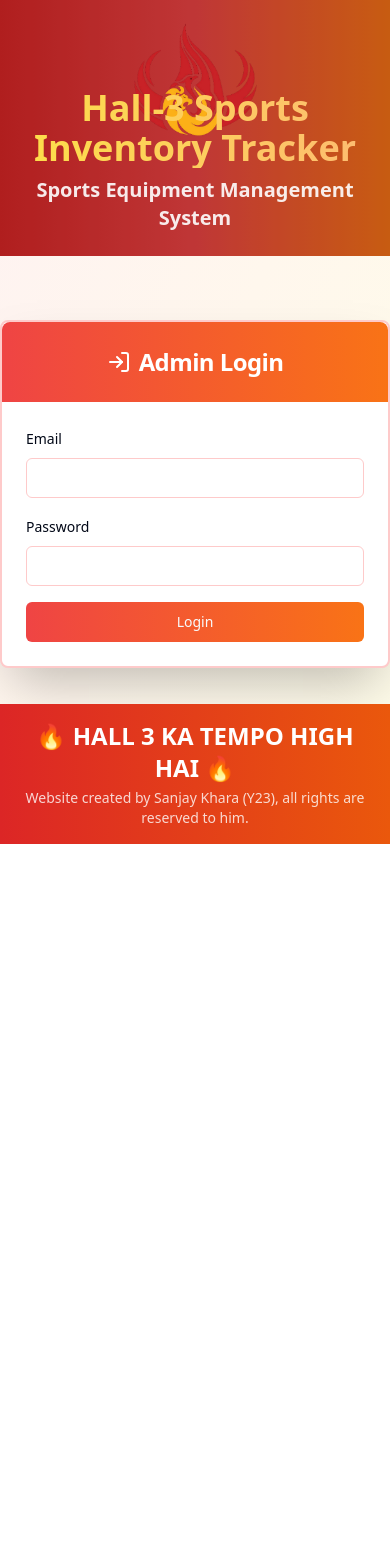
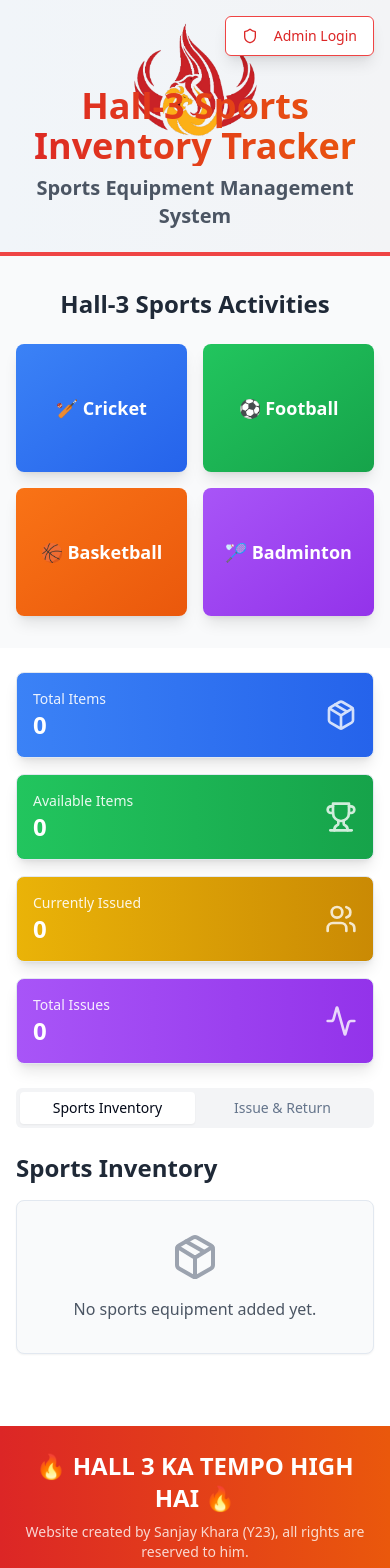
Before and after one commit to sanju944/hall3-sports-hub, a React (Vite) app: page / in a window 390 px wide. Shown: the top 1568 px of the page. Before the commit the page ends 844 px from the top, so only its background shows below. Built offline with nearby package versions, Linux system fonts and the light colour scheme.

Commit message:
Feat: Implement white theme and admin restrictions
- Changed the main theme to white.
- Added a separate button for admin login.
- Restricted sports inventory and CSV access to admins only.
- Added different sports photos to the website.

```diff
--- a/src/pages/Index.tsx
+++ b/src/pages/Index.tsx
@@ -10,7 +10,7 @@ import { Dialog, DialogContent, DialogHeader, DialogTitle, DialogTrigger } from
 import { Select, SelectContent, SelectItem, SelectTrigger, SelectValue } from "@/components/ui/select";
 import { Textarea } from "@/components/ui/textarea";
 import { useToast } from "@/hooks/use-toast";
-import { LogIn, LogOut, Plus, Edit, Trash2, Download, Package, Users, Activity, Trophy } from 'lucide-react';
+import { LogIn, LogOut, Plus, Edit, Trash2, Download, Package, Users, Activity, Trophy, Shield } from 'lucide-react';
 
 interface InventoryItem {
   id: string;
@@ -36,6 +36,7 @@ interface IssueRecord {
 
 const Index = () => {
   const [isLoggedIn, setIsLoggedIn] = useState(false);
+  const [showLogin, setShowLogin] = useState(false);
   const [email, setEmail] = useState('');
   const [password, setPassword] = useState('');
   const [inventory, setInventory] = useState<InventoryItem[]>([]);
@@ -82,14 +83,17 @@ const Index = () => {
     if (email === 'sanjaykhara9876@gmail.com' && password === 'bakchodHall3') {
       setIsLoggedIn(true);
       localStorage.setItem('hall3-auth', 'true');
+      setShowLogin(false);
+      setEmail('');
+      setPassword('');
       toast({
-        title: "Login Successful",
-        description: "Welcome to Hall-3 Sports Inventory Tracker!",
+        title: "Admin Login Successful",
+        description: "Welcome to Hall-3 Sports Inventory Admin Panel!",
       });
     } else {
       toast({
         title: "Login Failed",
-        description: "Invalid credentials. Access denied.",
+        description: "Invalid admin credentials. Access denied.",
         variant: "destructive",
       });
     }
@@ -101,7 +105,7 @@ const Index = () => {
     setEmail('');
     setPassword('');
     toast({
-      title: "Logged Out",
+      title: "Admin Logged Out",
       description: "You have been logged out successfully.",
     });
   };
@@ -274,39 +278,47 @@ const Index = () => {
     });
   };
 
-  if (!isLoggedIn) {
   return (
-      <div className="min-h-screen bg-gradient-to-br from-red-50 via-orange-50 to-yellow-50">
+    <div className="min-h-screen bg-white">
       {/* Hero Section with Logo */}
-        <div className="relative h-64 bg-gradient-to-r from-red-600 via-red-500 to-orange-500 overflow-hidden">
-          <div className="absolute inset-0 bg-black/20"></div>
+      <div className="relative h-64 bg-gradient-to-r from-slate-100 to-gray-100 border-b-4 border-red-500">
         <img
           src="/lovable-uploads/5b532a8c-4c79-4972-b351-f890ab065309.png"
           alt="Hall-3 Sports Logo"
           className="absolute top-4 left-1/2 transform -translate-x-1/2 h-32 w-32 object-contain z-10"
         />
         <div className="relative z-10 flex items-center justify-center h-full">
-            <div className="text-center text-white mt-16">
-              <h1 className="text-4xl md:text-6xl font-bold mb-2 bg-gradient-to-r from-yellow-300 to-orange-300 bg-clip-text text-transparent">
+          <div className="text-center text-gray-800 mt-16">
+            <h1 className="text-4xl md:text-6xl font-bold mb-2 bg-gradient-to-r from-red-600 to-orange-600 bg-clip-text text-transparent">
               Hall-3 Sports Inventory Tracker
             </h1>
-              <p className="text-xl md:text-2xl font-semibold opacity-90">
+            <p className="text-xl md:text-2xl font-semibold text-gray-600">
               Sports Equipment Management System
             </p>
           </div>
         </div>
-        </div>
 
-        {/* Login Section */}
-        <div className="flex items-center justify-center py-16">
-          <Card className="w-full max-w-md shadow-2xl border-2 border-red-200">
-            <CardHeader className="text-center bg-gradient-to-r from-red-500 to-orange-500 text-white rounded-t-lg">
-              <CardTitle className="text-2xl font-bold flex items-center justify-center gap-2">
+        {/* Admin Login Button - Top Right */}
+        <div className="absolute top-4 right-4 z-20">
+          {!isLoggedIn ? (
+            <Dialog open={showLogin} onOpenChange={setShowLogin}>
+              <DialogTrigger asChild>
+                <Button
+                  variant="outline"
+                  className="bg-white border-red-500 text-red-600 hover:bg-red-50 shadow-lg"
+                >
+                  <Shield className="h-4 w-4 mr-2" />
+                  Admin Login
+                </Button>
+              </DialogTrigger>
+              <DialogContent className="bg-white">
+                <DialogHeader>
+                  <DialogTitle className="text-center text-red-600 text-xl font-bold flex items-center justify-center gap-2">
                     <LogIn className="h-6 w-6" />
                     Admin Login
-              </CardTitle>
-            </CardHeader>
-            <CardContent className="p-6 space-y-4">
+                  </DialogTitle>
+                </DialogHeader>
+                <div className="space-y-4 p-2">
                   <div className="space-y-2">
                     <Label htmlFor="email">Email</Label>
                     <Input
@@ -314,7 +326,7 @@ const Index = () => {
                       type="email"
                       value={email}
                       onChange={(e) => setEmail(e.target.value)}
-                  className="border-red-200 focus:border-red-500"
+                      className="border-gray-300 focus:border-red-500"
                     />
                   </div>
                   <div className="space-y-2">
@@ -324,7 +336,7 @@ const Index = () => {
                       type="password"
                       value={password}
                       onChange={(e) => setPassword(e.target.value)}
-                  className="border-red-200 focus:border-red-500"
+                      className="border-gray-300 focus:border-red-500"
                       onKeyPress={(e) => e.key === 'Enter' && handleLogin()}
                     />
                   </div>
@@ -332,66 +344,81 @@ const Index = () => {
                     onClick={handleLogin}
                     className="w-full bg-gradient-to-r from-red-500 to-orange-500 hover:from-red-600 hover:to-orange-600"
                   >
-                Login
+                    Login as Admin
                   </Button>
-            </CardContent>
-          </Card>
+                </div>
+              </DialogContent>
+            </Dialog>
+          ) : (
+            <div className="flex items-center gap-2">
+              <Badge variant="default" className="bg-green-600 text-white">Admin</Badge>
+              <Button
+                onClick={handleLogout}
+                variant="outline"
+                className="bg-white border-red-500 text-red-600 hover:bg-red-50"
+              >
+                <LogOut className="h-4 w-4 mr-2" />
+                Logout
+              </Button>
+            </div>
+          )}
+        </div>
       </div>
 
-        {/* Footer */}
-        <div className="fixed bottom-0 left-0 right-0 bg-gradient-to-r from-red-600 to-orange-600 text-white p-4">
-          <div className="text-center">
-            <p className="text-2xl font-bold mb-1">🔥 HALL 3 KA TEMPO HIGH HAI 🔥</p>
-            <p className="text-sm opacity-80">Website created by Sanjay Khara (Y23), all rights are reserved to him.</p>
+      {/* Sports Photos Gallery */}
+      <div className="bg-gray-50 py-8">
+        <div className="container mx-auto px-4">
+          <h2 className="text-2xl font-bold text-center text-gray-800 mb-6">Hall-3 Sports Activities</h2>
+          <div className="grid grid-cols-2 md:grid-cols-4 gap-4">
+            <div className="relative h-32 bg-gradient-to-br from-blue-500 to-blue-600 rounded-lg overflow-hidden shadow-lg">
+              <div className="absolute inset-0 flex items-center justify-center text-white font-bold text-lg">
+                🏏 Cricket
+              </div>
+            </div>
+            <div className="relative h-32 bg-gradient-to-br from-green-500 to-green-600 rounded-lg overflow-hidden shadow-lg">
+              <div className="absolute inset-0 flex items-center justify-center text-white font-bold text-lg">
+                ⚽ Football
+              </div>
+            </div>
+            <div className="relative h-32 bg-gradient-to-br from-orange-500 to-orange-600 rounded-lg overflow-hidden shadow-lg">
+              <div className="absolute inset-0 flex items-center justify-center text-white font-bold text-lg">
+                🏀 Basketball
+              </div>
+            </div>
+            <div className="relative h-32 bg-gradient-to-br from-purple-500 to-purple-600 rounded-lg overflow-hidden shadow-lg">
+              <div className="absolute inset-0 flex items-center justify-center text-white font-bold text-lg">
+                🏸 Badminton
               </div>
             </div>
           </div>
-    );
-  }
+        </div>
+      </div>
 
-  return (
-    <div className="min-h-screen bg-gradient-to-br from-red-50 via-orange-50 to-yellow-50">
-      {/* Header */}
-      <div className="bg-gradient-to-r from-red-600 via-red-500 to-orange-500 text-white shadow-lg">
-        <div className="container mx-auto px-4 py-4">
+      {/* Admin Controls Bar */}
+      {isLoggedIn && (
+        <div className="bg-red-600 text-white shadow-lg">
+          <div className="container mx-auto px-4 py-3">
             <div className="flex items-center justify-between">
               <div className="flex items-center gap-4">
-              <img
-                src="/lovable-uploads/5b532a8c-4c79-4972-b351-f890ab065309.png"
-                alt="Hall-3 Sports Logo"
-                className="h-12 w-12 object-contain"
-              />
-              <div>
-                <h1 className="text-2xl font-bold">Hall-3 Sports Inventory Tracker</h1>
-                <p className="text-sm opacity-90">Admin Dashboard</p>
+                <h2 className="text-lg font-bold">Admin Dashboard</h2>
               </div>
-            </div>
-            <div className="flex items-center gap-4">
               <Button
                 onClick={exportToExcel}
                 variant="outline"
                 className="bg-white/10 border-white/20 text-white hover:bg-white/20"
               >
                 <Download className="h-4 w-4 mr-2" />
-                Export Data
-              </Button>
-              <Button
-                onClick={handleLogout}
-                variant="outline"
-                className="bg-white/10 border-white/20 text-white hover:bg-white/20"
-              >
-                <LogOut className="h-4 w-4 mr-2" />
-                Logout
+                Export CSV
               </Button>
             </div>
           </div>
         </div>
-      </div>
+      )}
 
       {/* Stats Cards */}
       <div className="container mx-auto px-4 py-6">
         <div className="grid grid-cols-1 md:grid-cols-4 gap-4 mb-6">
-          <Card className="bg-gradient-to-r from-blue-500 to-blue-600 text-white">
+          <Card className="bg-gradient-to-r from-blue-500 to-blue-600 text-white shadow-lg">
             <CardContent className="p-4">
               <div className="flex items-center justify-between">
                 <div>
@@ -403,7 +430,7 @@ const Index = () => {
             </CardContent>
           </Card>
 
-          <Card className="bg-gradient-to-r from-green-500 to-green-600 text-white">
+          <Card className="bg-gradient-to-r from-green-500 to-green-600 text-white shadow-lg">
             <CardContent className="p-4">
               <div className="flex items-center justify-between">
                 <div>
@@ -415,7 +442,7 @@ const Index = () => {
             </CardContent>
           </Card>
 
-          <Card className="bg-gradient-to-r from-yellow-500 to-yellow-600 text-white">
+          <Card className="bg-gradient-to-r from-yellow-500 to-yellow-600 text-white shadow-lg">
             <CardContent className="p-4">
               <div className="flex items-center justify-between">
                 <div>
@@ -427,7 +454,7 @@ const Index = () => {
             </CardContent>
           </Card>
 
-          <Card className="bg-gradient-to-r from-purple-500 to-purple-600 text-white">
+          <Card className="bg-gradient-to-r from-purple-500 to-purple-600 text-white shadow-lg">
             <CardContent className="p-4">
               <div className="flex items-center justify-between">
                 <div>
@@ -442,14 +469,15 @@ const Index = () => {
 
         {/* Main Content */}
         <Tabs value={activeTab} onValueChange={setActiveTab} className="w-full">
-          <TabsList className="grid w-full grid-cols-2 mb-6">
-            <TabsTrigger value="inventory">Inventory Management</TabsTrigger>
-            <TabsTrigger value="issues">Issue & Return</TabsTrigger>
+          <TabsList className="grid w-full grid-cols-2 mb-6 bg-gray-100">
+            <TabsTrigger value="inventory" className="data-[state=active]:bg-white">Sports Inventory</TabsTrigger>
+            <TabsTrigger value="issues" className="data-[state=active]:bg-white">Issue & Return</TabsTrigger>
           </TabsList>
 
           <TabsContent value="inventory" className="space-y-4">
             <div className="flex justify-between items-center">
               <h2 className="text-2xl font-bold text-gray-800">Sports Inventory</h2>
+              {isLoggedIn && (
                 <Dialog open={showAddItem} onOpenChange={setShowAddItem}>
                   <DialogTrigger asChild>
                     <Button className="bg-gradient-to-r from-red-500 to-orange-500 hover:from-red-600 hover:to-orange-600">
@@ -457,7 +485,7 @@ const Index = () => {
                       Add Item
                     </Button>
                   </DialogTrigger>
-                <DialogContent>
+                  <DialogContent className="bg-white">
                     <DialogHeader>
                       <DialogTitle>Add New Sports Item</DialogTitle>
                     </DialogHeader>
@@ -468,12 +496,13 @@ const Index = () => {
                           id="name"
                           value={newItem.name}
                           onChange={(e) => setNewItem({...newItem, name: e.target.value})}
+                          className="border-gray-300 focus:border-red-500"
                         />
                       </div>
                       <div>
                         <Label htmlFor="category">Category</Label>
                         <Select onValueChange={(value) => setNewItem({...newItem, category: value})}>
-                        <SelectTrigger>
+                          <SelectTrigger className="border-gray-300 focus:border-red-500">
                             <SelectValue placeholder="Select category" />
                           </SelectTrigger>
                           <SelectContent>
@@ -493,12 +522,13 @@ const Index = () => {
                           type="number"
                           value={newItem.quantity}
                           onChange={(e) => setNewItem({...newItem, quantity: parseInt(e.target.value) || 0})}
+                          className="border-gray-300 focus:border-red-500"
                         />
                       </div>
                       <div>
                         <Label htmlFor="condition">Condition</Label>
                         <Select onValueChange={(value) => setNewItem({...newItem, condition: value})}>
-                        <SelectTrigger>
+                          <SelectTrigger className="border-gray-300 focus:border-red-500">
                             <SelectValue placeholder="Select condition" />
                           </SelectTrigger>
                           <SelectContent>
@@ -509,34 +539,37 @@ const Index = () => {
                           </SelectContent>
                         </Select>
                       </div>
-                    <Button onClick={addInventoryItem} className="w-full">
+                      <Button onClick={addInventoryItem} className="w-full bg-gradient-to-r from-red-500 to-orange-500 hover:from-red-600 hover:to-orange-600">
                         Add Item
                       </Button>
                     </div>
                   </DialogContent>
                 </Dialog>
+              )}
             </div>
 
             <div className="grid gap-4">
               {inventory.map((item) => (
-                <Card key={item.id} className="border-l-4 border-l-red-500">
+                <Card key={item.id} className="border-l-4 border-l-red-500 bg-white shadow-md">
                   <CardContent className="p-4">
                     <div className="flex justify-between items-start">
                       <div className="flex-1">
                         <h3 className="text-lg font-semibold text-gray-800">{item.name}</h3>
                         <div className="flex gap-4 mt-2 text-sm text-gray-600">
-                          <span>Category: <Badge variant="outline">{item.category}</Badge></span>
+                          <span>Category: <Badge variant="outline" className="border-red-200 text-red-700">{item.category}</Badge></span>
                           <span>Total: {item.quantity}</span>
                           <span>Available: <Badge variant={item.available > 0 ? "default" : "destructive"}>{item.available}</Badge></span>
                           <span>Condition: <Badge variant="secondary">{item.condition}</Badge></span>
                         </div>
                         <p className="text-xs text-gray-500 mt-1">Added: {item.addedDate}</p>
                       </div>
+                      {isLoggedIn && (
                         <div className="flex gap-2">
                           <Button
                             size="sm"
                             variant="outline"
                             onClick={() => setEditingItem(item)}
+                            className="border-gray-300 hover:bg-gray-50"
                           >
                             <Edit className="h-4 w-4" />
                           </Button>
@@ -548,16 +581,28 @@ const Index = () => {
                             <Trash2 className="h-4 w-4" />
                           </Button>
                         </div>
+                      )}
                     </div>
                   </CardContent>
                 </Card>
               ))}
+
+              {inventory.length === 0 && (
+                <Card className="bg-gray-50">
+                  <CardContent className="p-8 text-center">
+                    <Package className="h-12 w-12 mx-auto text-gray-400 mb-4" />
+                    <p className="text-gray-600">No sports equipment added yet.</p>
+                    {isLoggedIn && <p className="text-sm text-gray-500 mt-2">Add your first item using the "Add Item" button above.</p>}
+                  </CardContent>
+                </Card>
+              )}
             </div>
           </TabsContent>
 
           <TabsContent value="issues" className="space-y-4">
             <div className="flex justify-between items-center">
               <h2 className="text-2xl font-bold text-gray-800">Issue & Return Management</h2>
+              {isLoggedIn && (
                 <Dialog open={showIssueDialog} onOpenChange={setShowIssueDialog}>
                   <DialogTrigger asChild>
                     <Button className="bg-gradient-to-r from-green-500 to-green-600 hover:from-green-600 hover:to-green-700">
@@ -565,7 +610,7 @@ const Index = () => {
                       Issue Item
                     </Button>
                   </DialogTrigger>
-                <DialogContent>
+                  <DialogContent className="bg-white">
                     <DialogHeader>
                       <DialogTitle>Issue Sports Item</DialogTitle>
                     </DialogHeader>
@@ -573,7 +618,7 @@ const Index = () => {
                       <div>
                         <Label htmlFor="item">Select Item</Label>
                         <Select onValueChange={(value) => setIssueForm({...issueForm, itemId: value})}>
-                        <SelectTrigger>
+                          <SelectTrigger className="border-gray-300 focus:border-red-500">
                             <SelectValue placeholder="Select item to issue" />
                           </SelectTrigger>
                           <SelectContent>
@@ -591,6 +636,7 @@ const Index = () => {
                           id="studentName"
                           value={issueForm.studentName}
                           onChange={(e) => setIssueForm({...issueForm, studentName: e.target.value})}
+                          className="border-gray-300 focus:border-red-500"
                         />
                       </div>
                       <div>
@@ -599,6 +645,7 @@ const Index = () => {
                           id="studentId"
                           value={issueForm.studentId}
                           onChange={(e) => setIssueForm({...issueForm, studentId: e.target.value})}
+                          className="border-gray-300 focus:border-red-500"
                         />
                       </div>
                       <div>
@@ -607,19 +654,21 @@ const Index = () => {
                           id="notes"
                           value={issueForm.notes}
                           onChange={(e) => setIssueForm({...issueForm, notes: e.target.value})}
+                          className="border-gray-300 focus:border-red-500"
                         />
                       </div>
-                    <Button onClick={issueItem} className="w-full">
+                      <Button onClick={issueItem} className="w-full bg-gradient-to-r from-green-500 to-green-600 hover:from-green-600 hover:to-green-700">
                         Issue Item
                       </Button>
                     </div>
                   </DialogContent>
                 </Dialog>
+              )}
             </div>
 
             <div className="grid gap-4">
               {issues.map((issue) => (
-                <Card key={issue.id} className={`border-l-4 ${issue.status === 'issued' ? 'border-l-yellow-500' : 'border-l-green-500'}`}>
+                <Card key={issue.id} className={`border-l-4 ${issue.status === 'issued' ? 'border-l-yellow-500' : 'border-l-green-500'} bg-white shadow-md`}>
                   <CardContent className="p-4">
                     <div className="flex justify-between items-start">
                       <div className="flex-1">
@@ -635,7 +684,7 @@ const Index = () => {
                         </div>
                         {issue.notes && <p className="text-sm text-gray-600 mt-1">Notes: {issue.notes}</p>}
                       </div>
-                      {issue.status === 'issued' && (
+                      {issue.status === 'issued' && isLoggedIn && (
                         <Button
                           size="sm"
                           variant="outline"
@@ -649,6 +698,16 @@ const Index = () => {
                   </CardContent>
                 </Card>
               ))}
+
+              {issues.length === 0 && (
+                <Card className="bg-gray-50">
+                  <CardContent className="p-8 text-center">
+                    <Activity className="h-12 w-12 mx-auto text-gray-400 mb-4" />
+                    <p className="text-gray-600">No items have been issued yet.</p>
+                    {isLoggedIn && <p className="text-sm text-gray-500 mt-2">Start issuing equipment using the "Issue Item" button above.</p>}
+                  </CardContent>
+                </Card>
+              )}
             </div>
           </TabsContent>
         </Tabs>
```
Lines whose indentation alone changed are shown as unchanged.
